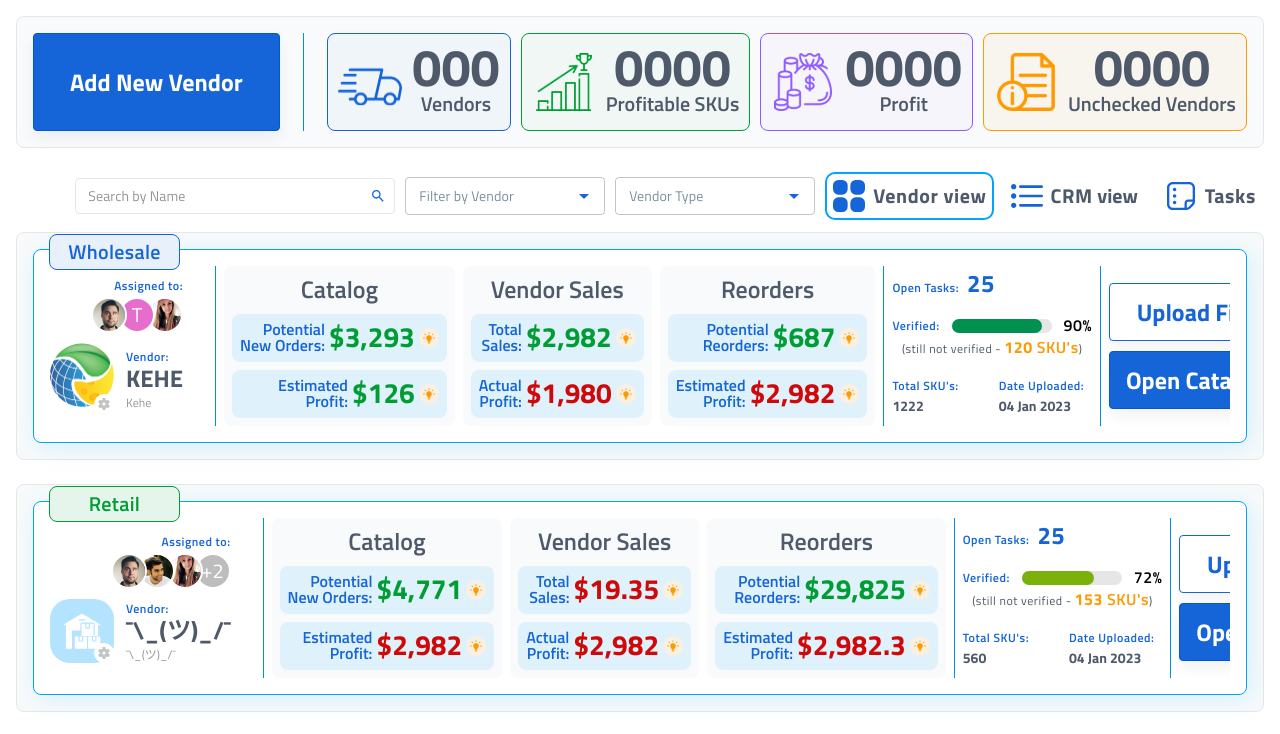
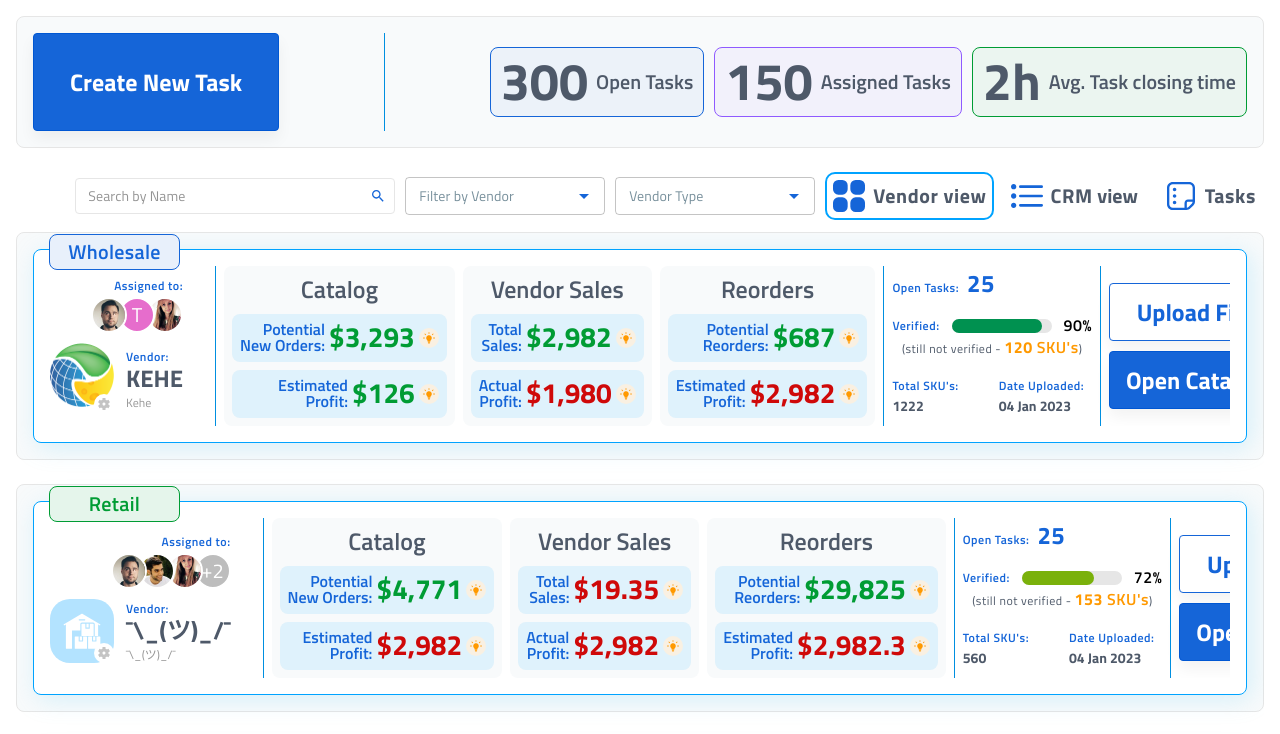
Before and after one commit to estiva1/ss-catalog-analyzer, a React (Create React App) app: page / in a window 1280 px wide. Shown: the top 734 px of the page. Built offline with nearby package versions, Linux system fonts and the light colour scheme.

Commit message:
added 'Create new Task' component

```diff
--- a/src/components/UI/big-card/big-card.component.jsx
+++ b/src/components/UI/big-card/big-card.component.jsx
@@ -8,10 +8,12 @@ const BigCard = ({ card }) => {
   return (
     <CardContainer $border={cardBorder} $backgroundColor={cardColor}>
       <Stack direction="row" gap="10px" alignItems="center">
-        <ItemImageContainer>
-          <ItemImage src={image} />
-        </ItemImageContainer>
-        <Stack spacing="8px" alignItems="center">
+        {image && (
+          <ItemImageContainer>
+            <ItemImage src={image} />
+          </ItemImageContainer>
+        )}
+        <Stack direction={image ? "column" : "row"} spacing="8px" alignItems="center">
           <CardValue>{value}</CardValue>
           <CardDescriptionText>{name}</CardDescriptionText>
         </Stack>
--- /dev/null
+++ b/src/components/create-new-task/create-new-task.component.jsx
@@ -0,0 +1,44 @@
+import React, { useState } from "react";
+
+import { Divider, Stack } from "@mui/material";
+import { Container } from "./create-new-task.styles";
+import { createNewTaskData } from "../../constants/create-new-task";
+
+import BigCard from "../UI/big-card/big-card.component";
+import Ripple from "../UI/buttons/_ripple/ripple.component";
+import Button, { BUTTON_TYPE_CLASSES } from "../UI/buttons/button/button.component";
+import AddNewVendor from "../UI/add-new-vendor-modal/add-new-vendor-modal.component";
+import DraggableContainer from "../UI/draggable-scroll-container/draggable-scroll-container.component";
+
+const CreateNewTask = () => {
+  const [isAddNewVendorOpen, setIsAddNewVendorOpen] = useState(false);
+
+  const handleAddNewVendorOpen = () => {
+    setIsAddNewVendorOpen(true);
+  };
+  const handleAddNewVendorClose = () => {
+    setIsAddNewVendorOpen(false);
+  };
+
+  return (
+    <>
+      <Container>
+        <Button buttonType={BUTTON_TYPE_CLASSES.blue} height="98px" padding="8px 36px" onClick={handleAddNewVendorOpen}>
+          Create New Task
+          <Ripple color="#fff" />
+        </Button>
+        <Divider style={{ background: "#00A3FF" }} orientation="vertical" flexItem />
+        <DraggableContainer>
+          <Stack direction="row" alignItems="center" gap="10px">
+            {createNewTaskData.map((card, index) => (
+              <BigCard key={`card-${index}`} card={card} />
+            ))}
+          </Stack>
+        </DraggableContainer>
+      </Container>
+      <AddNewVendor open={isAddNewVendorOpen} onClose={handleAddNewVendorClose} />
+    </>
+  );
+};
+
+export default CreateNewTask;
--- /dev/null
+++ b/src/components/create-new-task/create-new-task.styles.js
@@ -0,0 +1,15 @@
+import styled from "styled-components";
+
+export const Container = styled.div`
+  display: flex;
+  flex-direction: row;
+  align-items: center;
+  justify-content: space-between;
+  gap: 10px;
+  width: 100%;
+  margin-bottom: 24px;
+  padding: 16px;
+  border-radius: 8px;
+  border: 1px solid #e6e6e6;
+  background: #f8fafb;
+`;
--- /dev/null
+++ b/src/constants/create-new-task.js
@@ -0,0 +1,20 @@
+export const createNewTaskData = [
+    {
+      name: "Open Tasks",
+      value: "300",
+      cardColor: "#1565D80D",
+      cardBorder: "#1565D8",
+    },
+    {
+      name: "Assigned Tasks",
+      value: "150",
+      cardColor: "#8F5AFF0D",
+      cardBorder: "#8F5AFF",
+    },
+    {
+      name: "Avg. Task closing time",
+      value: "2h",
+      cardColor: "#009C340D",
+      cardBorder: "#009C34",
+    },
+  ];
--- a/src/pages/catalog-analyzer/catalog-analyzer.component.jsx
+++ b/src/pages/catalog-analyzer/catalog-analyzer.component.jsx
@@ -2,11 +2,13 @@ import React from "react";
 import TopCardsRow from "../../components/top-cards-row/top-cards-row.component";
 import CatalogAnalyzerNavTabs from "../../components/UI/nav-tabs/catalog-analyzer-nav-tabs/catalog-analyzer-nav-tabs.component";
 import { CatalogAnalizerLayout } from "./catalog-analyzer.styles";
+import CreateNewTask from "../../components/create-new-task/create-new-task.component";
 
 const CatalogAnalyzer = () => {
   return (
     <CatalogAnalizerLayout>
-      <TopCardsRow />
+      {/* <TopCardsRow /> */}
+      <CreateNewTask />
       <CatalogAnalyzerNavTabs />
     </CatalogAnalizerLayout>
   );
```
